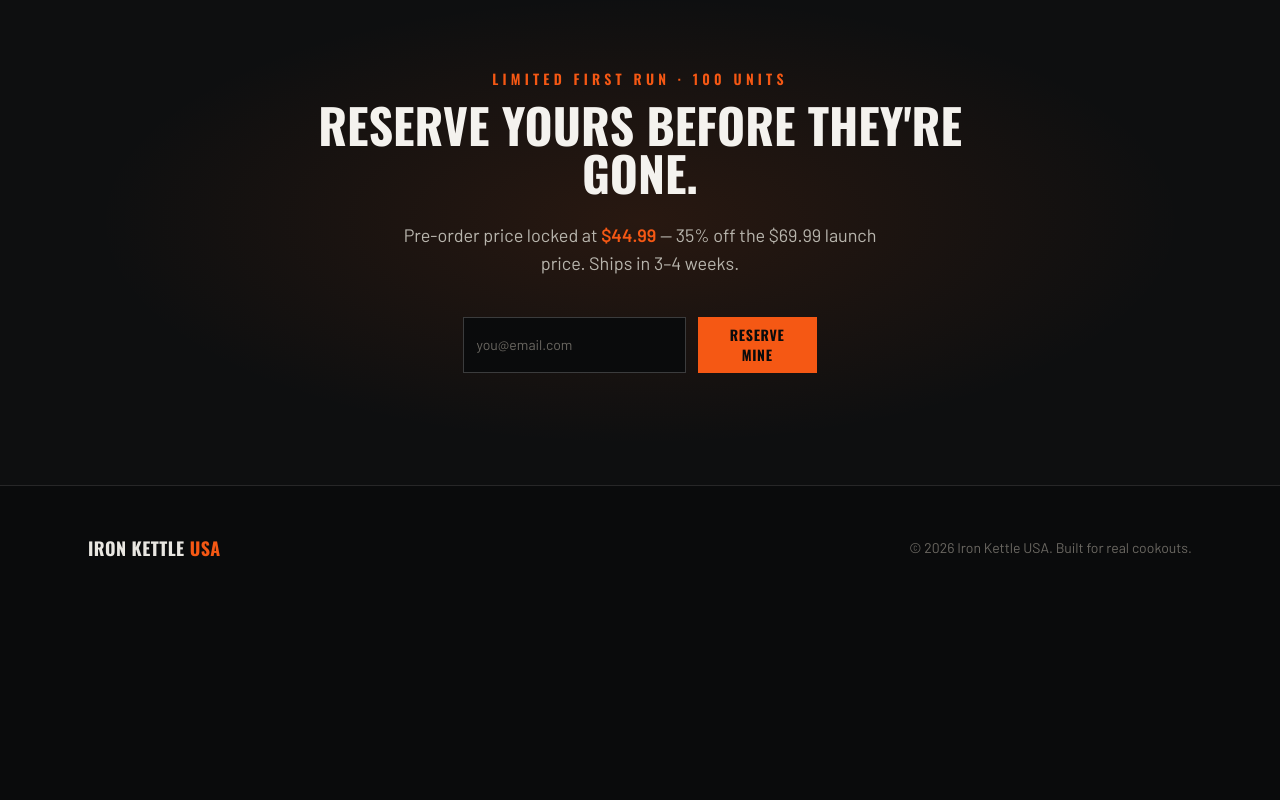
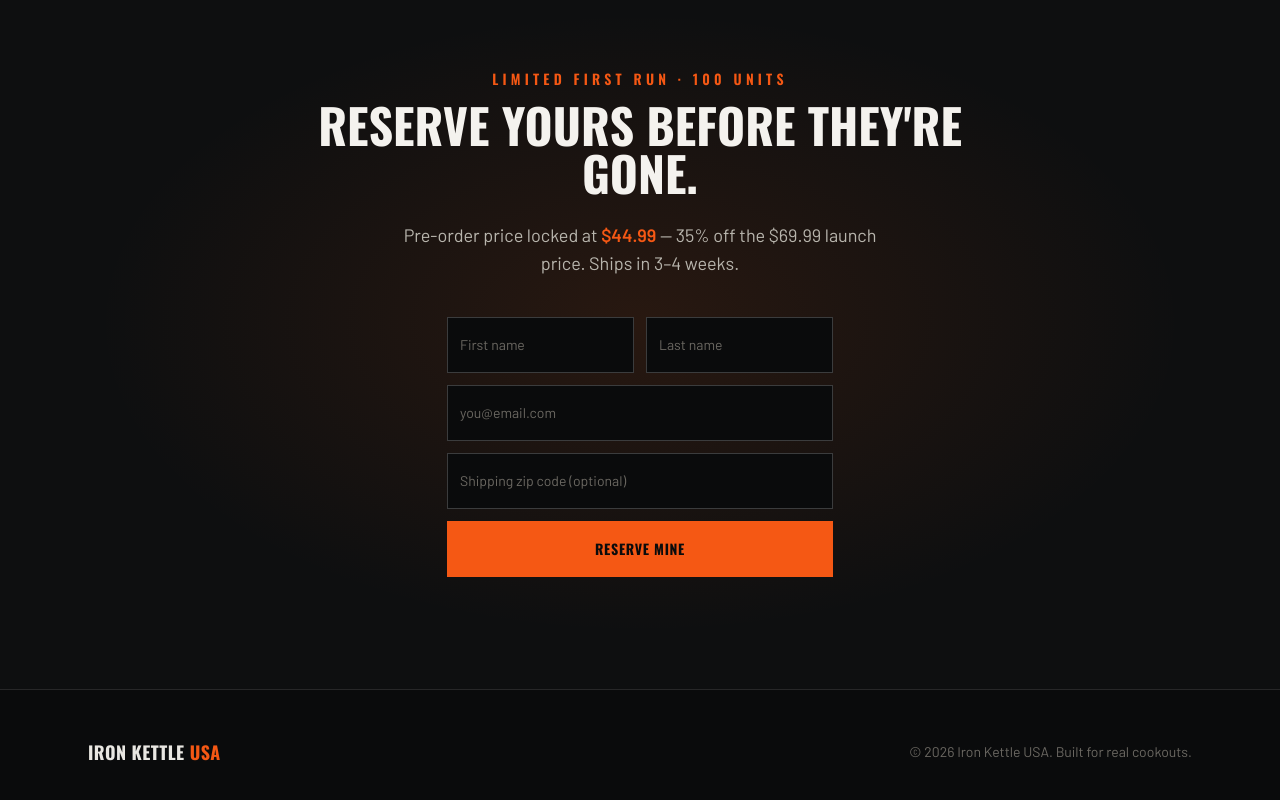
Before and after one commit to IronKettleUSA/iron-kettle-site, a Next.js app: page / in a window 1280 px wide. Shown: the part 3679-4479 px from the top of the page. Before the commit the page ends 4289 px from the top, so only its background shows below. Built offline with nearby package versions, Linux system fonts and the light colour scheme.

Commit message:
Add name/zip fields + Google Sheet sync

```diff
--- a/app/api/waitlist/route.ts
+++ b/app/api/waitlist/route.ts
@@ -1,5 +1,8 @@
 import { NextResponse } from "next/server";
 import { addWaitlistEntry, getWaitlistCount } from "@/lib/store";
+
+const SHEET_WEBHOOK_URL =
+  "https://script.google.com/macros/s/AKfycbwNq37tWFhAiaV-JStCPg7nzyE7KKBuB4NVpIfM1FMHFJtlEjswh4iQGgy4tMBHzJl0/exec";
 
 export async function GET() {
   return NextResponse.json({ count: getWaitlistCount() });
@@ -8,11 +11,33 @@ export async function GET() {
 export async function POST(request: Request) {
   const body = await request.json();
   const email = typeof body?.email === "string" ? body.email.trim() : "";
+  const firstName = typeof body?.firstName === "string" ? body.firstName.trim() : "";
+  const lastName = typeof body?.lastName === "string" ? body.lastName.trim() : "";
+  const zipCode = typeof body?.zipCode === "string" ? body.zipCode.trim() : "";
 
   if (!email || !email.includes("@")) {
     return NextResponse.json({ error: "Valid email required" }, { status: 400 });
   }
+  if (!firstName || !lastName) {
+    return NextResponse.json(
+      { error: "First and last name required" },
+      { status: 400 }
+    );
+  }
 
-  const entry = addWaitlistEntry(email);
+  // Keep a local record as a fallback (non-durable, but harmless).
+  const entry = addWaitlistEntry(email, firstName, lastName, zipCode || undefined);
+
+  // Send to the Google Sheet + email notification via Apps Script.
+  try {
+    await fetch(SHEET_WEBHOOK_URL, {
+      method: "POST",
+      headers: { "Content-Type": "application/json" },
+      body: JSON.stringify({ email, firstName, lastName, zipCode }),
+    });
+  } catch (err) {
+    console.error("Failed to forward waitlist entry to Google Sheet:", err);
+  }
+
   return NextResponse.json({ success: true, entry }, { status: 201 });
 }
--- a/components/waitlist-form.tsx
+++ b/components/waitlist-form.tsx
@@ -5,7 +5,10 @@ import { Input } from "@/components/ui/input";
 import { Loader2, Check } from "lucide-react";
 
 export function WaitlistForm() {
+  const [firstName, setFirstName] = useState("");
+  const [lastName, setLastName] = useState("");
   const [email, setEmail] = useState("");
+  const [zipCode, setZipCode] = useState("");
   const [status, setStatus] = useState<"idle" | "loading" | "success" | "error">(
     "idle"
   );
@@ -19,7 +22,7 @@ export function WaitlistForm() {
       const res = await fetch("/api/waitlist", {
         method: "POST",
         headers: { "Content-Type": "application/json" },
-        body: JSON.stringify({ email }),
+        body: JSON.stringify({ email, firstName, lastName, zipCode }),
       });
       if (!res.ok) {
         const data = await res.json().catch(() => ({}));
@@ -43,7 +46,25 @@ export function WaitlistForm() {
 
   return (
     <form onSubmit={handleSubmit} className="w-full max-w-md">
-      <div className="flex flex-col gap-3 sm:flex-row">
+      <div className="grid grid-cols-1 gap-3 sm:grid-cols-2">
+        <Input
+          type="text"
+          required
+          placeholder="First name"
+          value={firstName}
+          onChange={(e) => setFirstName(e.target.value)}
+          className="h-14 border-white/20 bg-[#0a0b0c] text-base text-[#e9e7e2] placeholder:text-[#6b6862] focus-visible:ring-[hsl(18,92%,52%)]"
+        />
+        <Input
+          type="text"
+          required
+          placeholder="Last name"
+          value={lastName}
+          onChange={(e) => setLastName(e.target.value)}
+          className="h-14 border-white/20 bg-[#0a0b0c] text-base text-[#e9e7e2] placeholder:text-[#6b6862] focus-visible:ring-[hsl(18,92%,52%)]"
+        />
+      </div>
+      <div className="mt-3">
         <Input
           type="email"
           required
@@ -52,10 +73,21 @@ export function WaitlistForm() {
           onChange={(e) => setEmail(e.target.value)}
           className="h-14 border-white/20 bg-[#0a0b0c] text-base text-[#e9e7e2] placeholder:text-[#6b6862] focus-visible:ring-[hsl(18,92%,52%)]"
         />
+      </div>
+      <div className="mt-3">
+        <Input
+          type="text"
+          inputMode="numeric"
+          placeholder="Shipping zip code (optional)"
+          value={zipCode}
+          onChange={(e) => setZipCode(e.target.value)}
+          className="h-14 border-white/20 bg-[#0a0b0c] text-base text-[#e9e7e2] placeholder:text-[#6b6862] focus-visible:ring-[hsl(18,92%,52%)]"
+        />
+      </div>
       <button
         type="submit"
         disabled={status === "loading"}
-          className="ember-glow flex h-14 items-center justify-center rounded-sm bg-[hsl(18,92%,52%)] px-8 font-display text-sm font-bold uppercase tracking-wider text-[#0a0b0c] transition-transform hover:scale-[1.02] disabled:opacity-60"
+        className="ember-glow mt-3 flex h-14 w-full items-center justify-center rounded-sm bg-[hsl(18,92%,52%)] px-8 font-display text-sm font-bold uppercase tracking-wider text-[#0a0b0c] transition-transform hover:scale-[1.02] disabled:opacity-60"
       >
         {status === "loading" ? (
           <Loader2 className="h-5 w-5 animate-spin" />
@@ -63,7 +95,6 @@ export function WaitlistForm() {
           "Reserve Mine"
         )}
       </button>
-      </div>
       {status === "error" && (
         <p className="mt-3 text-sm text-red-400">{errorMsg}</p>
       )}
--- a/lib/store.ts
+++ b/lib/store.ts
@@ -2,8 +2,19 @@ import { WaitlistEntry } from "@/types";
 
 const entries: WaitlistEntry[] = [];
 
-export function addWaitlistEntry(email: string): WaitlistEntry {
-  const entry = { email, createdAt: new Date().toISOString() };
+export function addWaitlistEntry(
+  email: string,
+  firstName: string,
+  lastName: string,
+  zipCode?: string
+): WaitlistEntry {
+  const entry = {
+    email,
+    firstName,
+    lastName,
+    zipCode,
+    createdAt: new Date().toISOString(),
+  };
   entries.push(entry);
   return entry;
 }
--- a/types/index.ts
+++ b/types/index.ts
@@ -1,4 +1,7 @@
 export interface WaitlistEntry {
   email: string;
+  firstName: string;
+  lastName: string;
+  zipCode?: string;
   createdAt: string;
 }
```
Lines whose indentation alone changed are shown as unchanged.
